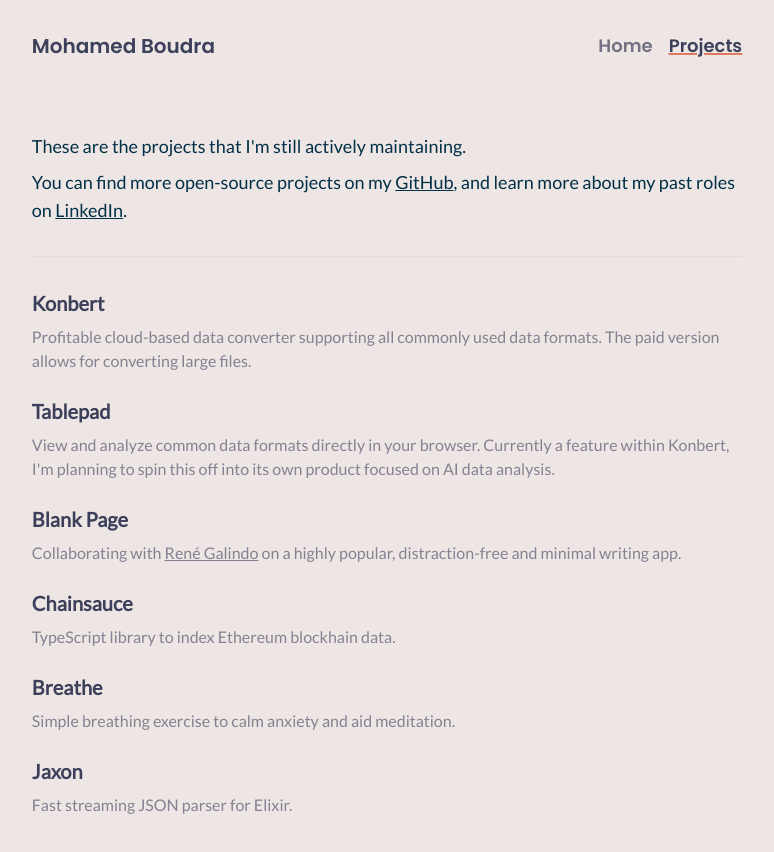
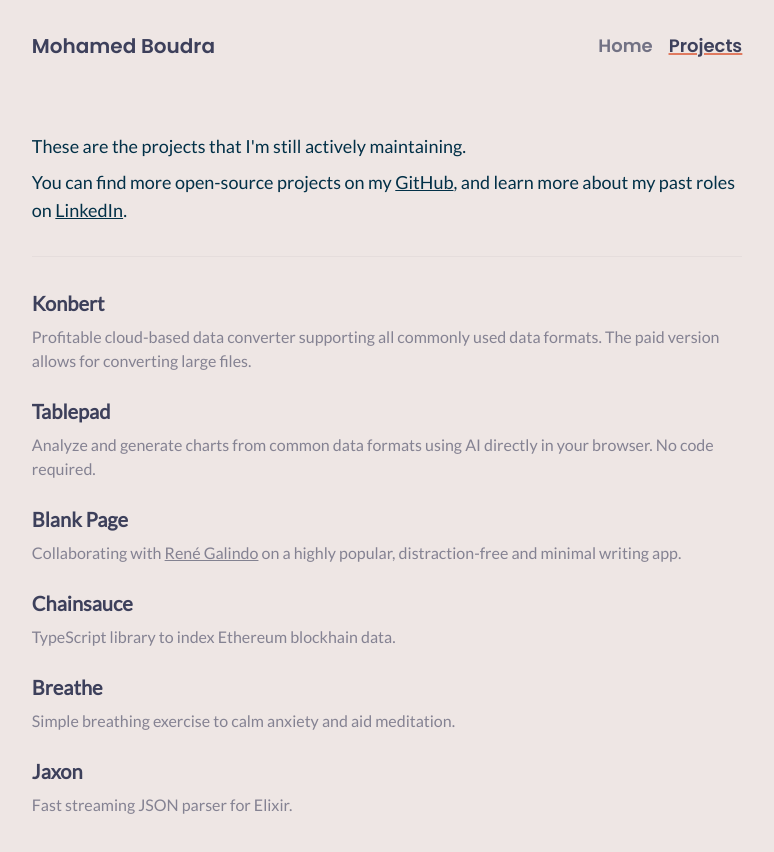
Before and after one commit to boudra/moboudra.com, a Next.js app: page /projects in a window 1280 px wide. Shown: the top 852 px of the page, without its empty margins (253-1027 px from the left). Built offline with nearby package versions, Linux system fonts and the light colour scheme.

Commit message:
update tablepad

```diff
--- a/src/pages/projects.js
+++ b/src/pages/projects.js
@@ -8,8 +8,8 @@
   {
     title: "Tablepad",
     description:
-      "View and analyze common data formats directly in your browser. Currently a feature within Konbert, I'm planning to spin this off into its own product focused on AI data analysis.",
-    link: "https://konbert.com/viewer",
+      "Analyze and generate charts from common data formats using AI directly in your browser. No code required.",
+    link: "https://tablepad.io",
   },
   {
     title: "Blank Page",
```
